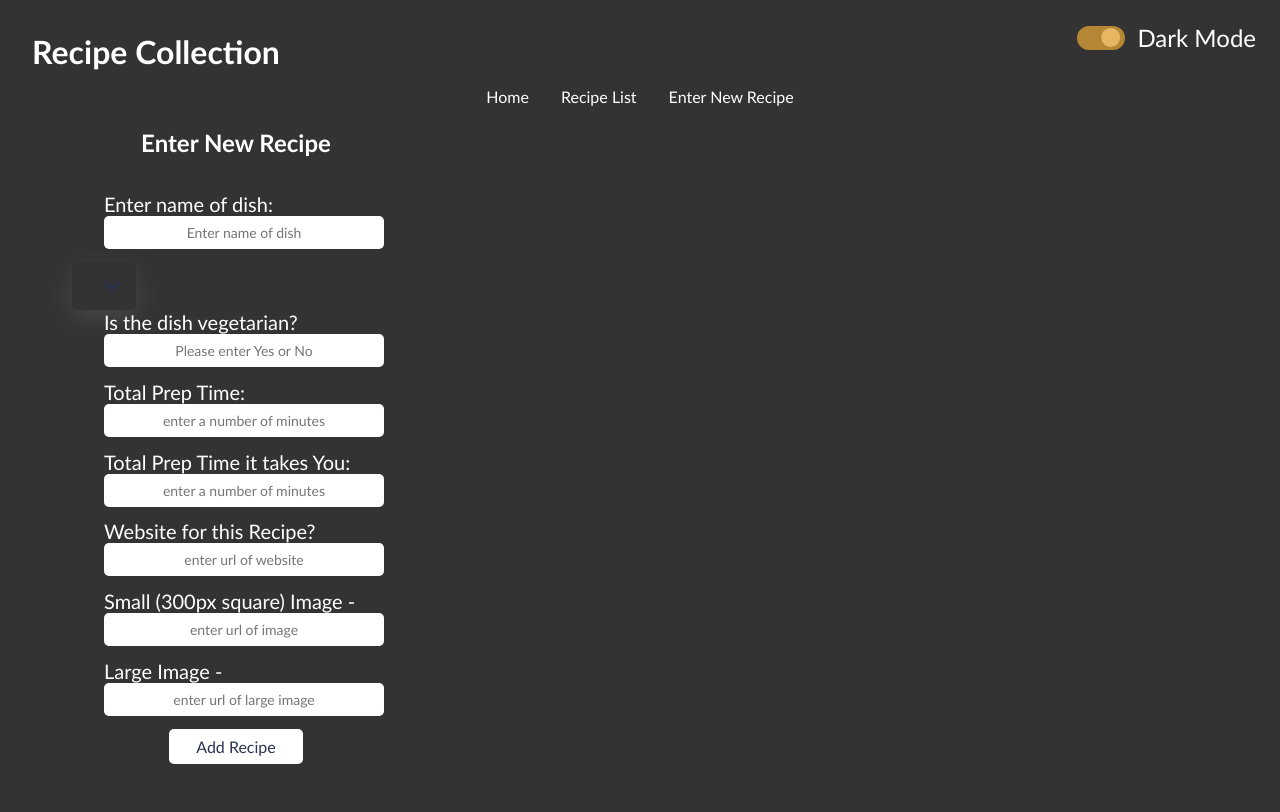
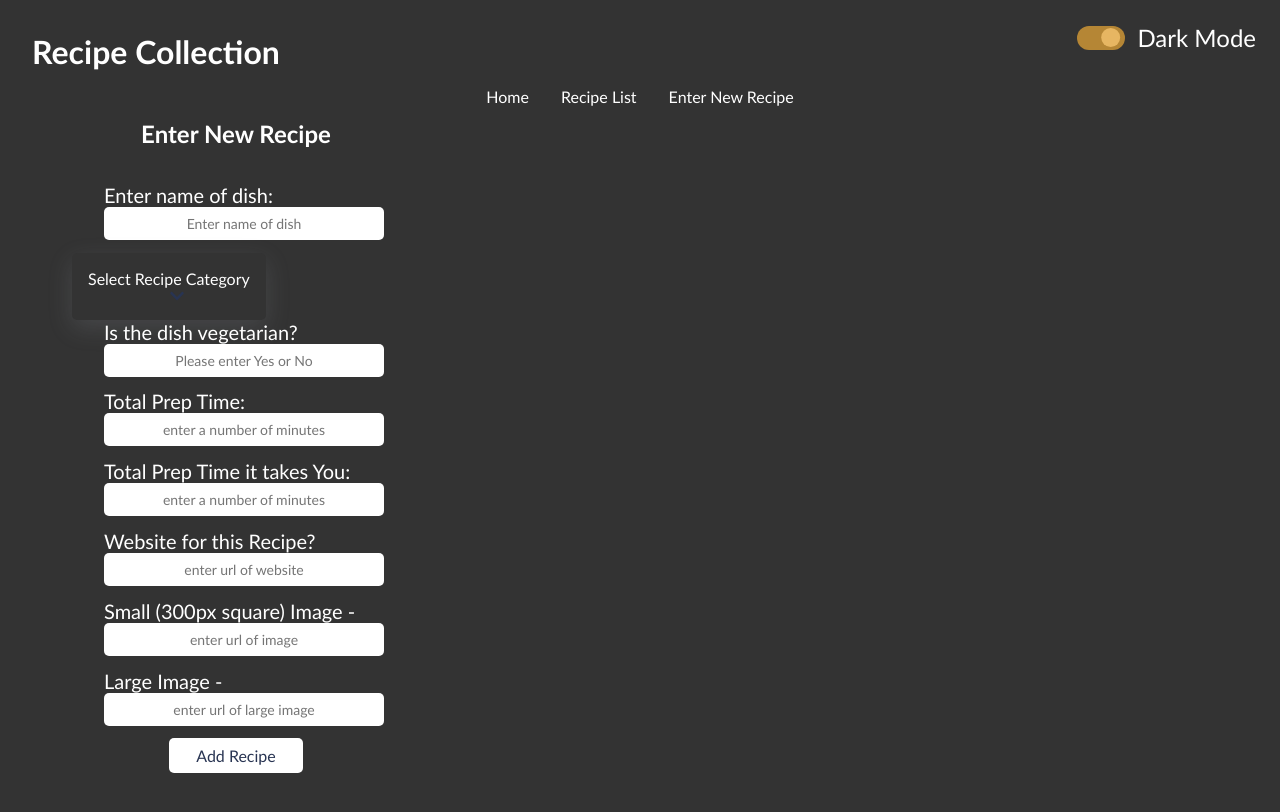
Before and after one commit to jawajamaa/react-project-recipe, a React (Create React App) app: page /NewRecipe in a window 1280 px wide. Shown: the top 812 px of the page. Built offline with nearby package versions, Linux system fonts and the light colour scheme; data requests are answered from the project's data file.

Commit message:
buttonText displays correctly

```diff
--- a/src/components/Dropdown/DropdownButton.js
+++ b/src/components/Dropdown/DropdownButton.js
@@ -3,18 +3,21 @@ import { FaChevronDown, FaChevronUp } from "react-icons/fa";
 import { useTheme } from "../../ThemeContext";
 import "./DropdownButton.css";
 
-function DropdownButton({ children, open, toggleDropdown }) {
+function DropdownButton({ buttonText, children, open, toggleDropdown }) {
     const { isDark } = useTheme();
     const dropdownIconClass = `dropdown-icon-${isDark ? "dark" : "light"}`;
     const dropdownBtnClass = `dropdown-btn-${isDark ? "dark" : "light"}`;
 
+    console.log(children)
+    console.log(buttonText)
     return(
         <div className = { dropdownBtnClass } >
             <div
                 onClick = { toggleDropdown }
                 className = {`dropdown-btn ${open ? "button-open" : null}`}
             >
-                { children }
+                { buttonText }
+                {/* { children } */}
                 <span className = { dropdownIconClass }>
                 {/* <span className = "dropdown-icon"> */}
                     {open ? <FaChevronUp /> : <FaChevronDown />}
--- a/src/components/NewRecipe.js
+++ b/src/components/NewRecipe.js
@@ -98,6 +98,7 @@ function NewRecipe() {
                         </label>
                         <div className = "dropdown">
                             <Dropdown
+                                // buttonText = "Select"
                                 buttonText = "Select Recipe Category"
                                 content = {
                                     <>
```
Also changed, not shown: src/components/Dropdown/Dropdown.js (+5 -3 lines).
